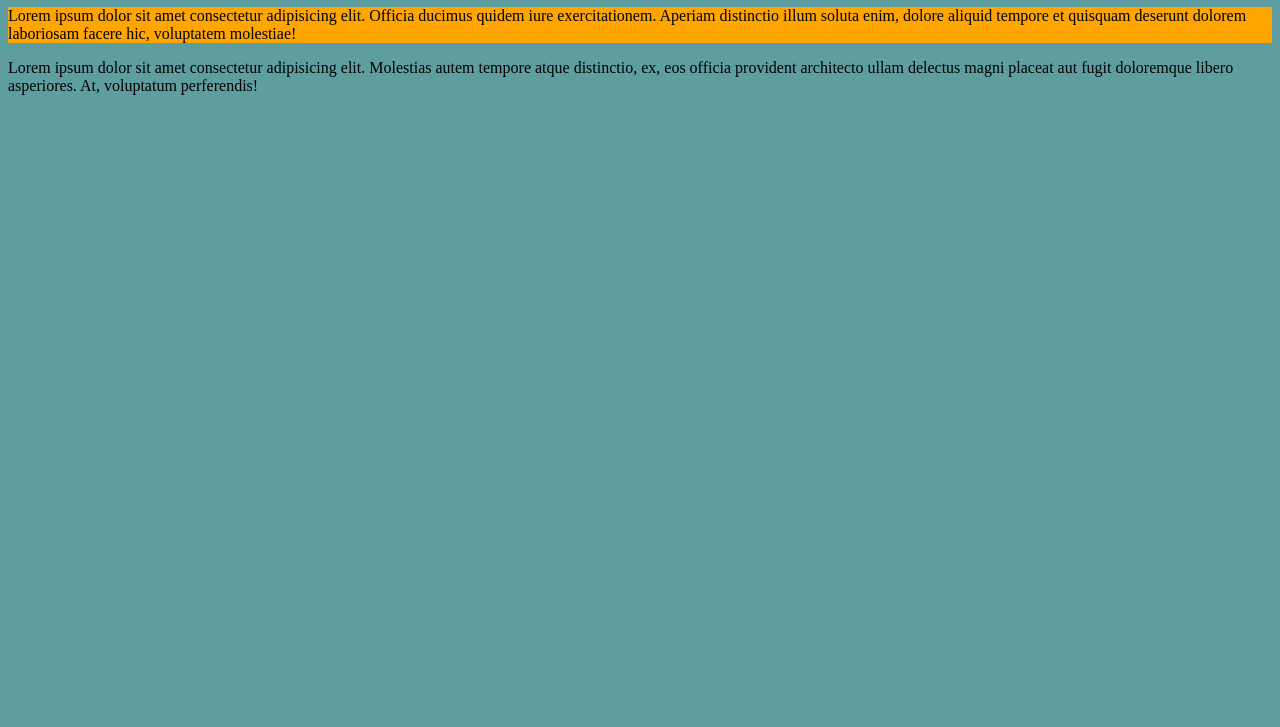
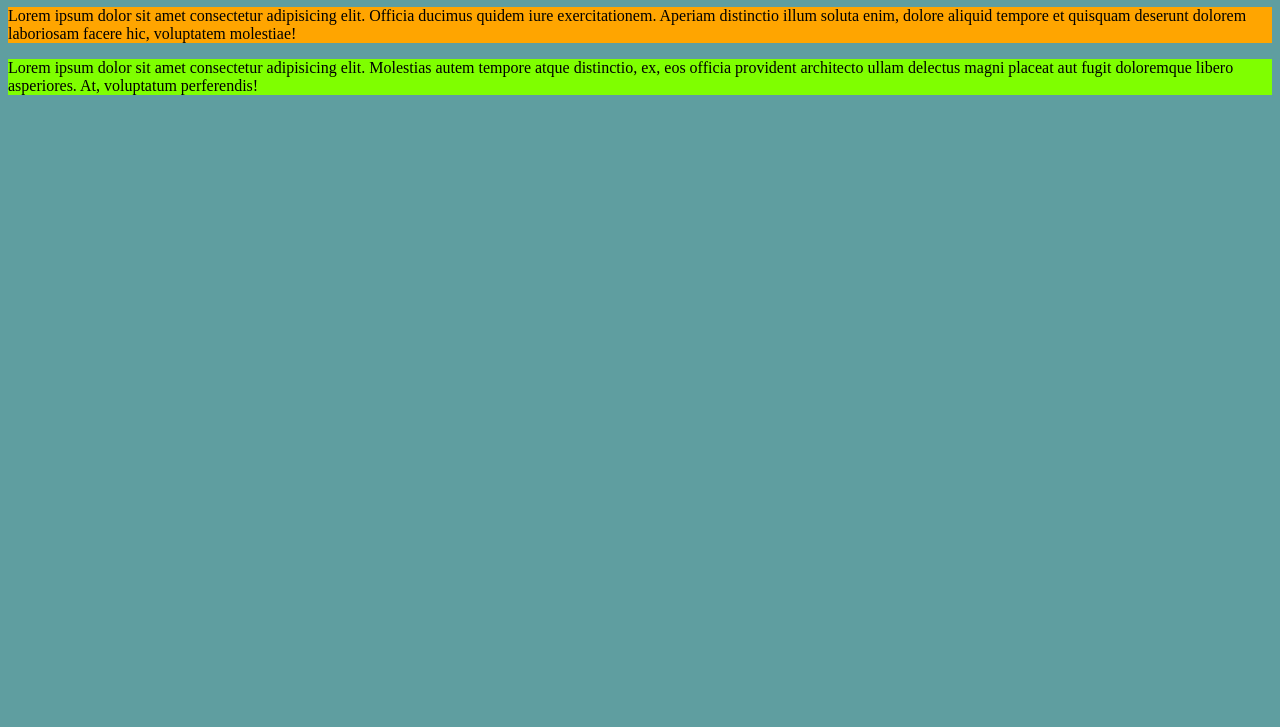
Before and after one commit to LuisAlbertoOliveira/aula3, a plain HTML site: page index.html in a window 1280 px wide. Shown: the part 73-800 px from the top of the page. Drawn offline with Linux system fonts and the light colour scheme.

Commit message:
Estilizando a div

```diff
--- a/style.css
+++ b/style.css
@@ -4,3 +4,6 @@ body{
 p{
     background-color: orange;
 }
+div{
+    background-color: chartreuse;
+}
```
